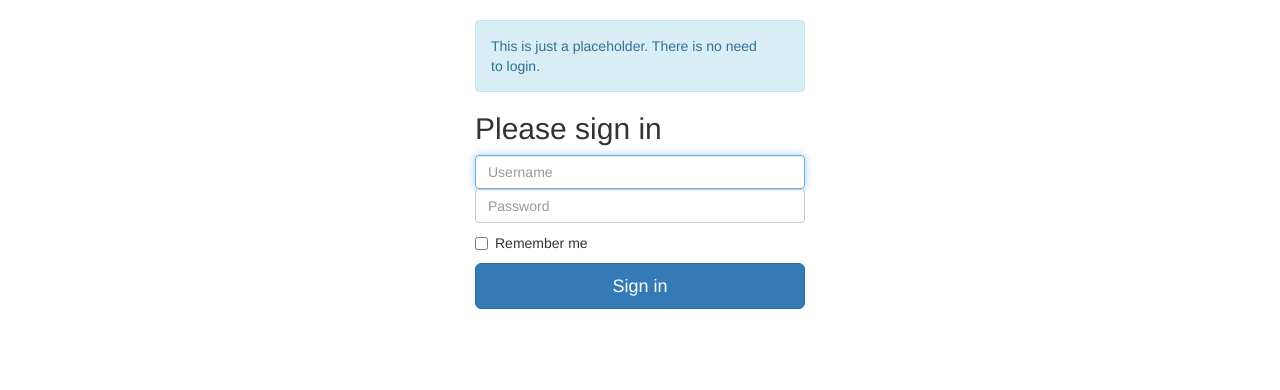
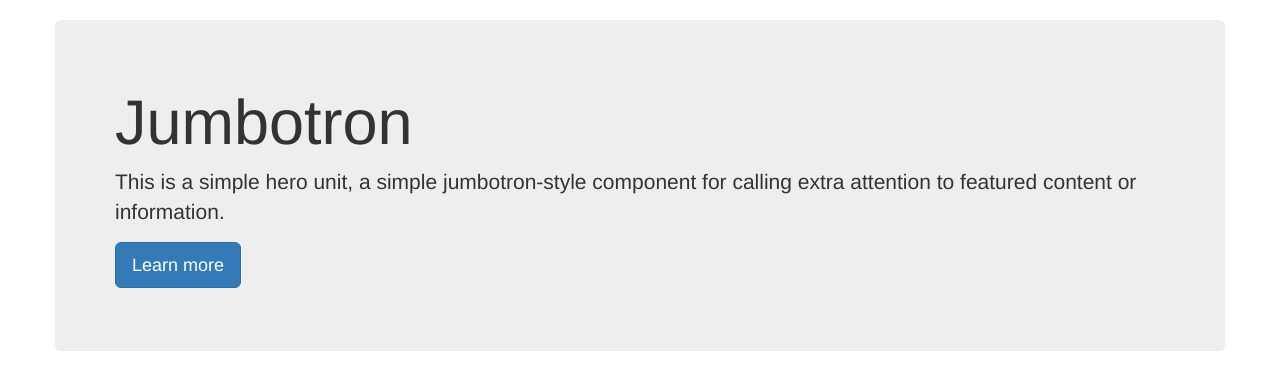
Before and after one commit to zerdnem/RF-EZ-INSTALL, a Flask app: page / in a window 1280 px wide. Shown: the part 52-442 px from the top of the page. Run offline with Flask 2, Linux system fonts and the light colour scheme; some libraries are stand-ins or nearby versions.

Commit message:
initial commit

```diff
--- a/Web/app.py
+++ b/Web/app.py
@@ -19,8 +19,15 @@ class RegistrationForm(Form):
     confirm = PasswordField('Repeat Password')
 
 
-# cnxn = pyodbc.connect('DRIVER={SQL Server};SERVER=localhost;DATABASE=testdb;UID=me;PWD=pass')
-# cursor = cnxn.cursor()
+class GMRegistrationForm(Form):
+    username = TextField('Username', [validators.Length(min=4, max=20)])
+    password = PasswordField('New Password',[validators.Required(), \
+                        validators.EqualTo('confirm', message='Passwords \
+                        must match')
+    ])
+    confirm = PasswordField('Repeat Password')
+
+
 def connection():
     conn = pyodbc.connect('DRIVER={SQL Server};SERVER=127.0.0.1;DATABASE=RF_User;UID=sa;PWD=wanker12')
     cur = conn.cursor()
@@ -43,41 +50,12 @@ def fileNotFound(e):
     return render_template('404.html'), 404
 
 
-@app.route('/login', methods=["GET", "POST"])
-def login_page():
-    error = ''
-    try:
-        cur, conn = connection()
-        if request.method == "POST":
-            data = cur.execute("select id from dbo.tbl_RFTestAccount where id = CONVERT(binary, ?)", request.form['username'])
-            data = cur.fetchone()
-
-            if sha256_crypt.verify(request.form['password'], data):
-                session['logged_in'] = True
-                session['username'] = request.form['username']
-
-                flash("You are now logged in", "success")
-                return redirect(url_for("dashboard"))
-        else:
-            error = "Invalid credentials, try again."
-
-        gc.collect()
-
-        return render_template("main.html", error=error)
-
-    except Exception as e:
-        flash(e, "error")
-        error = "Invalid credentials, try again."
-        return render_template("main.html", error=error)
-
-
 @app.route('/gm', methods=["GET", "POST"])
 def gm_register():
     try:
-        form = RegistrationForm(request.form)
+        form = GMRegistrationForm(request.form)
         if request.method == "POST" and form.validate():
             username = form.username.data
-            # password = sha256_crypt.encrypt((str(form.password.data)))
             password = form.password.data
             cur, conn = connection()
             cur.execute("select id from dbo.tbl_StaffAccount where id = CONVERT(binary, ?)", (username))
@@ -86,12 +64,11 @@ def gm_register():
                 flash(u'That username is already taken, try another one.', 'error')
                 print "Username is already taken!"
                 return render_template('gm.html', form=form)
-
             else:
                 cur.execute("insert into dbo.tbl_StaffAccount (ID,PW,Grade,Depart,RealName,SubGrade,Birthday,ComClass) values(convert(binary, ?),convert(binary, ?),'2', 'none', ?, '4', '01/01/1991', 'GM')", username, password, username.strip('!'))
                 conn.commit()
                 flash(u'Registration successful!', 'success')
-                print "Registration Successful!"
+                print("Registration Successful!")
                 cur.close()
                 gc.collect()
         return render_template('gm.html', form=form)
@@ -104,28 +81,16 @@ def gm_register():
 def register_page():
     try:
         form = RegistrationForm(request.form)
-
-# >>> st = "hello world"
-# >>> ' '.join(format(ord(x), 'b') for x in st)
-# #using `bytearray`
-# >>> ' '.join(format(x, 'b') for x in bytearray(st))
-
         if request.method == "POST" and form.validate():
             username = form.username.data
             email = form.email.data
             password = sha256_crypt.encrypt((str(form.password.data)))
             cur, conn = connection()
-
-# # cursor.execute("select user_id, user_name from users")
-# row = cursor.fetchone()
-# if row:
-#     print row
-
             cur.execute("select id from dbo.tbl_RFTestAccount where id = CONVERT(binary, ?)", (username))
             row = cur.fetchone()
             if row:
                 flash(u'That username is already taken, try another one.', 'error')
-                print "Username is already taken!"
+                print("Username is already taken!")
                 return render_template('register.html', form=form)
 
             else:
@@ -136,15 +101,10 @@ def register_page():
                 cur.close()
                 gc.collect()
 
-                # session['logged_in'] = True
-                # session['username'] = username
-                # return redirect(url_for('dashboard'))
-
         return render_template('register.html', form=form)
 
     except Exception as e:
         return(str(e))
-# cursor.execute("insert into products(id, name) values (?, ?)", 'pyodbc', 'awesome library')
-# cnxn.commit()
+
 if __name__ == '__main__':
     app.run(host='127.0.0.1', port=8666, debug=True)
--- a/Web/templates/main.html
+++ b/Web/templates/main.html
@@ -5,42 +5,10 @@
 <body>
 <div class="container">
     <div class="row">
-        <div class="col-md-6 col-md-offset-3">
-        <form action="/login/" class="form-signin" method="POST" style="max-width: 330px; margin: 0 auto;">
-            {% with errors = get_flashed_messages(category_filter=["error"]) %}
-            {% if errors %}
-            <div class="alert alert-dismissible alert-info">
-                {%- for msg in errors %}
-                    {{ msg }}
-                {% endfor %}
-            </div>
-            {% endif %}
-            {% endwith %}
-
-            {% with errors = get_flashed_messages(category_filter=["success"]) %}
-            {% if errors %}
-            <div class="alert alert-dismissible alert-success">
-                {%- for msg in errors %}
-                    {{ msg }}
-                {% endfor %}
-            </div>
-            {% endif %}
-            {% endwith %}
-            <div class="alert alert-dismissible alert-info">
-                <p>This is just a placeholder. There is no need to login.</p>
-            </div>
-            <h2 class="form-signin-heading">Please sign in</h2>
-            <label for="inputUsername" class="sr-only">Username</label>
-            <input type="text" id="inputUsername" class="form-control" placeholder="Username" required="" autofocus="" name="username">
-            <label for="inputPassword" class="sr-only">Password</label>
-            <input type="password" id="inputPassword" class="form-control" placeholder="Password" required="" name="password">
-            <div class="checkbox">
-                <label>
-                    <input type="checkbox" value="remember-me"> Remember me
-                </label>
-            </div>
-            <button class="btn btn-lg btn-primary btn-block" type="submit">Sign in</button>
-          </form>
+        <div class="jumbotron">
+            <h1>Jumbotron</h1>
+            <p>This is a simple hero unit, a simple jumbotron-style component for calling extra attention to featured content or information.</p>
+            <p><a class="btn btn-primary btn-lg">Learn more</a></p>
         </div>
     </div>
 </div>
--- a/setup.py
+++ b/setup.py
@@ -229,10 +229,10 @@ if __name__ == '__main__':
         create_db(db1)
         create_db(db2)
         create_db(db3)
+        odbcconf()
         restore_billing()
         restore_rfuser()
         restore_rfworld()
-        odbcconf()
 
         #Extract Files
         os.system('cls')
```
Also changed, not shown: Web/templates/gm.html (+2 -9 lines).
